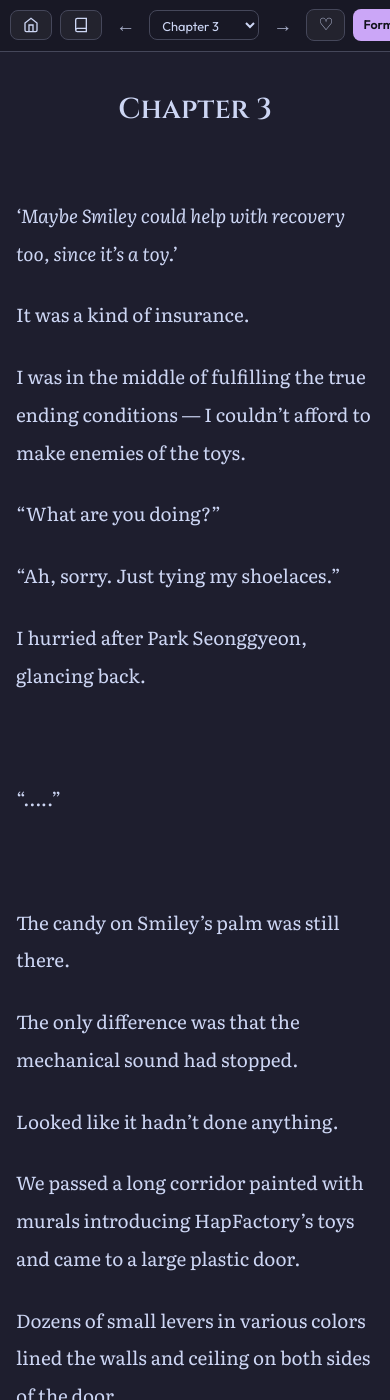
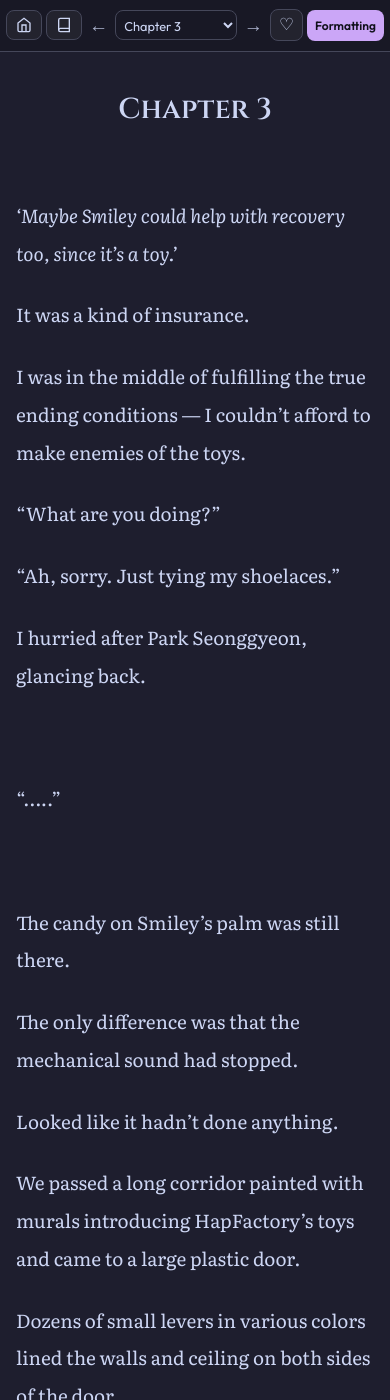
Before and after one commit to soleumn/soleumn.github.io, a Jekyll site: the page built from _chapters/eoshinki/ch3.md, in a window 390 px wide and 1400 px high. Built offline with Jekyll 4.4.1, drawn with Linux system fonts in a browser that asks for light colours; some web fonts are replaced; comment, search, counter and statistics services are not loaded.

Commit message:
Update site.css

```diff
--- a/assets/css/site.css
+++ b/assets/css/site.css
@@ -7,23 +7,23 @@
    Paleta: Clockwork #72583E · Latte #DBC4A5 · Café Noir #443223 · Weathered #A08670
    ========================================================= */
 
-/* ---------- TEMA CLARO (papel envelhecido) ---------- */
+/* ---------- TEMA CLARO (sépia) ---------- */
 html[data-site-theme="light"] body:not(.layout-post) {
-  --bg-principal: #f3ece2;
-  --bg-card: #fbf7f1;
-  --bg-card-hover: #ece1d0;
-  --borda-suave: #dccdb6;
+  --bg-principal: #e8d9bd;
+  --bg-card: #f1e6cf;
+  --bg-card-hover: #e0cfae;
+  --borda-suave: #cbb28a;
   --texto-principal: #443223;
   --texto-titulo: #36261a;
-  --texto-secundario: #7d6650;
+  --texto-secundario: #765b3d;
   --detalhe-accent: #72583e;
   --detalhe-hover: #56402c;
   --cor-sistema: #a08670;
-  --on-accent: #fbf4e8;
-  --header-bg: rgba(251, 247, 241, .92);
-  --accent-soft: rgba(114, 88, 62, .10);
-  --shadow: rgba(68, 50, 35, .25);
-  background-image: linear-gradient(180deg, #f7f1e8 0%, #eadfcd 100%);
+  --on-accent: #f7edd8;
+  --header-bg: rgba(241, 230, 207, .92);
+  --accent-soft: rgba(114, 88, 62, .12);
+  --shadow: rgba(68, 50, 35, .3);
+  background-image: linear-gradient(180deg, #ecddc2 0%, #dfcba6 100%);
   background-attachment: fixed;
 }
 
@@ -202,8 +202,9 @@
 body:not(.layout-post) .follow-hint { margin: 10px 0 0; }
 @media (max-width: 640px) {
   .novel-hero { padding: 22px 16px; }
-  .novel-hero .novel-head { gap: 20px; justify-content: center; }
-  .novel-info { text-align: center; min-width: 0; width: 100%; }
+  .novel-hero .novel-head { flex-direction: column; flex-wrap: nowrap; align-items: center; gap: 20px; }
+  .novel-cover { width: 200px; margin: 0 auto; }
+  .novel-info { flex: none; width: 100%; min-width: 0; text-align: center; }
   .novel-info .chips, .stat-row, .novel-actions { justify-content: center; }
 }
 
@@ -284,3 +285,15 @@
   .para-bar, body:not(.layout-post) { transition: none; }
   .post-content p.para-flash { animation: none; background: rgba(255, 213, 79, .3); }
 }
+
+/* Barra do capítulo no celular: tudo cabe na largura da tela */
+@media (max-width: 640px) {
+  .reader-navbar { gap: 4px; padding: 8px 6px; }
+  .reader-navbar .nav-group { gap: 4px; min-width: 0; }
+  .reader-navbar .center-group { flex: 1 1 0; justify-content: center; }
+  .reader-navbar .btn-nav { padding: 6px 9px; }
+  .reader-navbar .btn-icon { padding: 2px 3px; }
+  .reader-navbar .chapter-select { flex: 1 1 0; min-width: 0; max-width: 130px; padding: 5px 4px; }
+  .reader-navbar .btn-heart { padding: 5px 8px; }
+  .reader-navbar .btn-formatting { padding: 6px 8px; font-size: .75rem; }
+}
```
